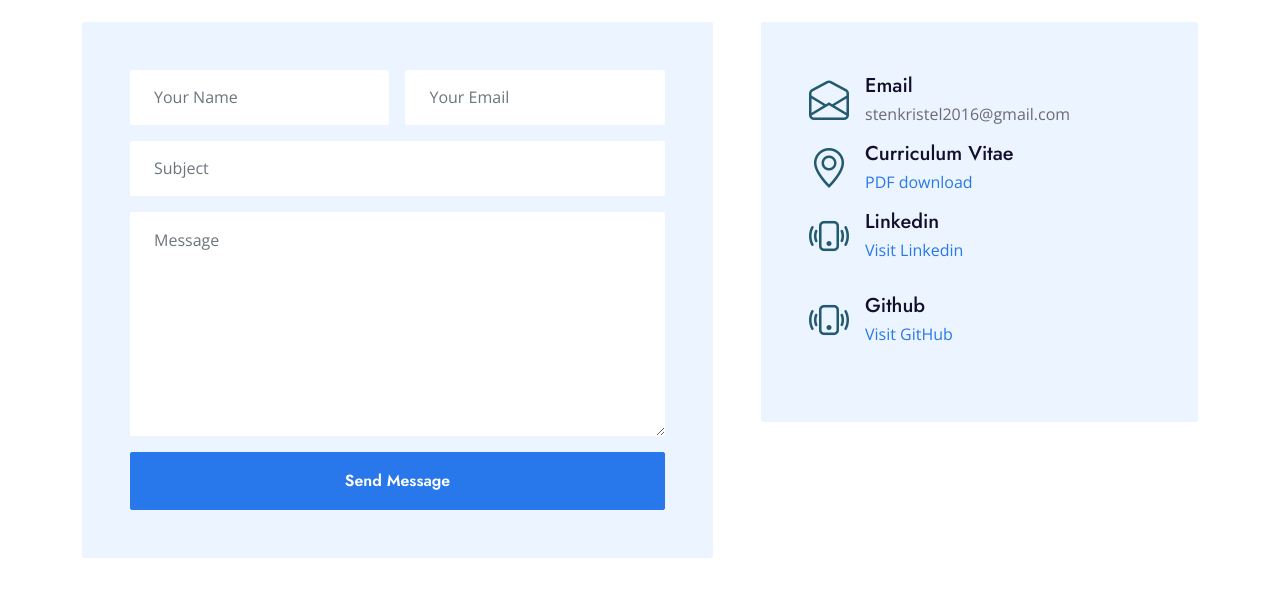
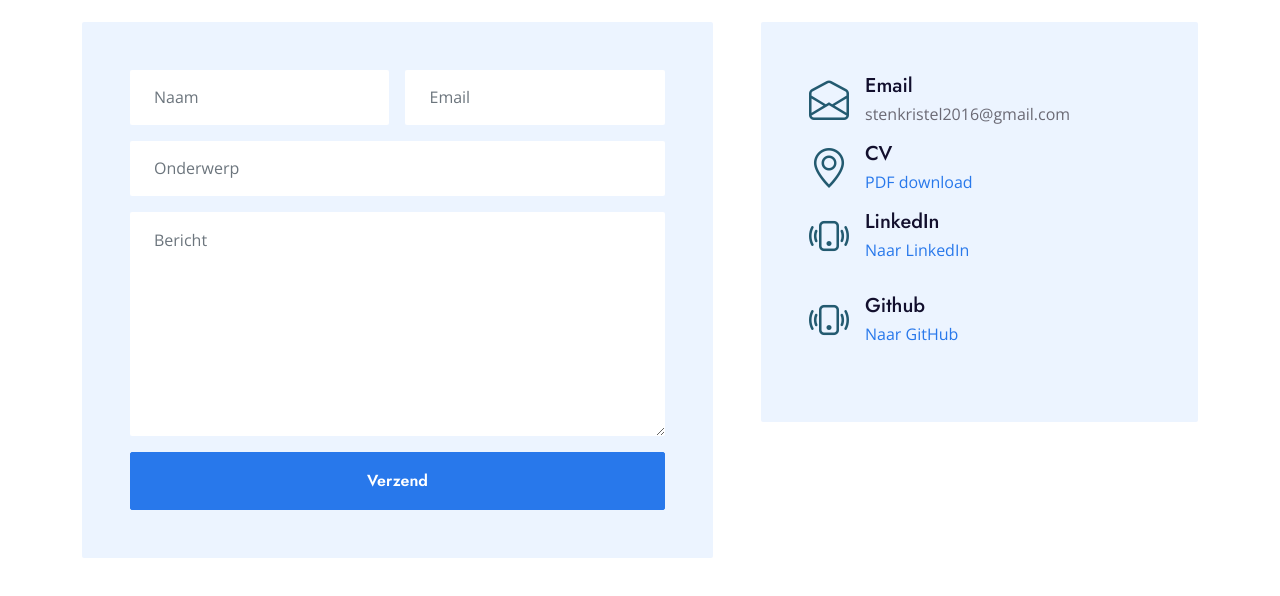
Before and after one commit to stenkristel/portfolio, a plain HTML site: page contact.html in a window 1280 px wide. Shown: the part 222-818 px from the top of the page. Drawn offline with nearby package versions, Linux system fonts and the light colour scheme.

Commit message:
updated CV

```diff
--- a/contact.html
+++ b/contact.html
@@ -64,19 +64,19 @@
                         <form action="https://script.google.com/macros/s/AKfycbwdHNR11Wt38xnbk036gS9w2AKrm8Z7y6DGyaYcxEnBCyK7mXwSF3TOCd5Q9teLq4h0/exec">
                             <div class="row g-3">
                                 <div class="col-6">
-                                    <input type="text" class="form-control border-0 px-4" placeholder="Your Name" id="name" style="height: 55px;">
+                                    <input type="text" class="form-control border-0 px-4" placeholder="Naam" id="name" style="height: 55px;">
                                 </div>
                                 <div class="col-6">
-                                    <input type="email" class="form-control border-0 px-4" placeholder="Your Email" id="email" style="height: 55px;">
+                                    <input type="email" class="form-control border-0 px-4" placeholder="Email" id="email" style="height: 55px;">
                                 </div>
                                 <div class="col-12">
-                                    <input type="text" class="form-control border-0 px-4" placeholder="Subject" id="subject" style="height: 55px;">
+                                    <input type="text" class="form-control border-0 px-4" placeholder="Onderwerp" id="subject" style="height: 55px;">
                                 </div>
                                 <div class="col-12">
-                                    <textarea class="form-control border-0 px-4 py-3" rows="8" placeholder="Message" id="message"></textarea>
+                                    <textarea class="form-control border-0 px-4 py-3" rows="8" placeholder="Bericht" id="message"></textarea>
                                 </div>
                                 <div class="col-12">
-                                    <button class="btn btn-primary w-100 py-3" type="submit">Send Message</button>
+                                    <button class="btn btn-primary w-100 py-3" type="submit">Verzend</button>
                                 </div>
                             </div>
                         </form>
@@ -94,22 +94,22 @@
                         <div class="d-flex align-items-center mb-2">
                             <i class="bi bi-geo-alt fs-1 text-primary me-3"></i>
                             <div class="text-start">
-                                <h5 class="mb-1">Curriculum Vitae</h5>
+                                <h5 class="mb-1">CV</h5>
                                 <a href="StenKristelCV.pdf" download>PDF download</a>
                             </div>
                         </div>
                         <div class="d-flex align-items-center mb-4">
                             <i class="bi bi-phone-vibrate fs-1 text-primary me-3"></i>
                             <div class="text-start">
-                                <h5 class="mb-1">Linkedin</h5>
-                                <a href="https://www.linkedin.com/in/sten-kristel-463663251/">Visit Linkedin</a>
+                                <h5 class="mb-1">LinkedIn</h5>
+                                <a href="https://www.linkedin.com/in/sten-kristel-463663251/">Naar LinkedIn</a>
                             </div>
                         </div>
                         <div class="d-flex align-items-center mb-4">
                             <i class="bi bi-phone-vibrate fs-1 text-primary me-3"></i>
                             <div class="text-start">
                                 <h5 class="mb-1">Github</h5>
-                                <a href="https://github.com/stenkristel/">Visit GitHub</a>
+                                <a href="https://github.com/stenkristel/">Naar GitHub</a>
                             </div>
 
                         </div>
```
Also changed, not shown: aboutme.html (+13 -2 lines), 1 other file.
